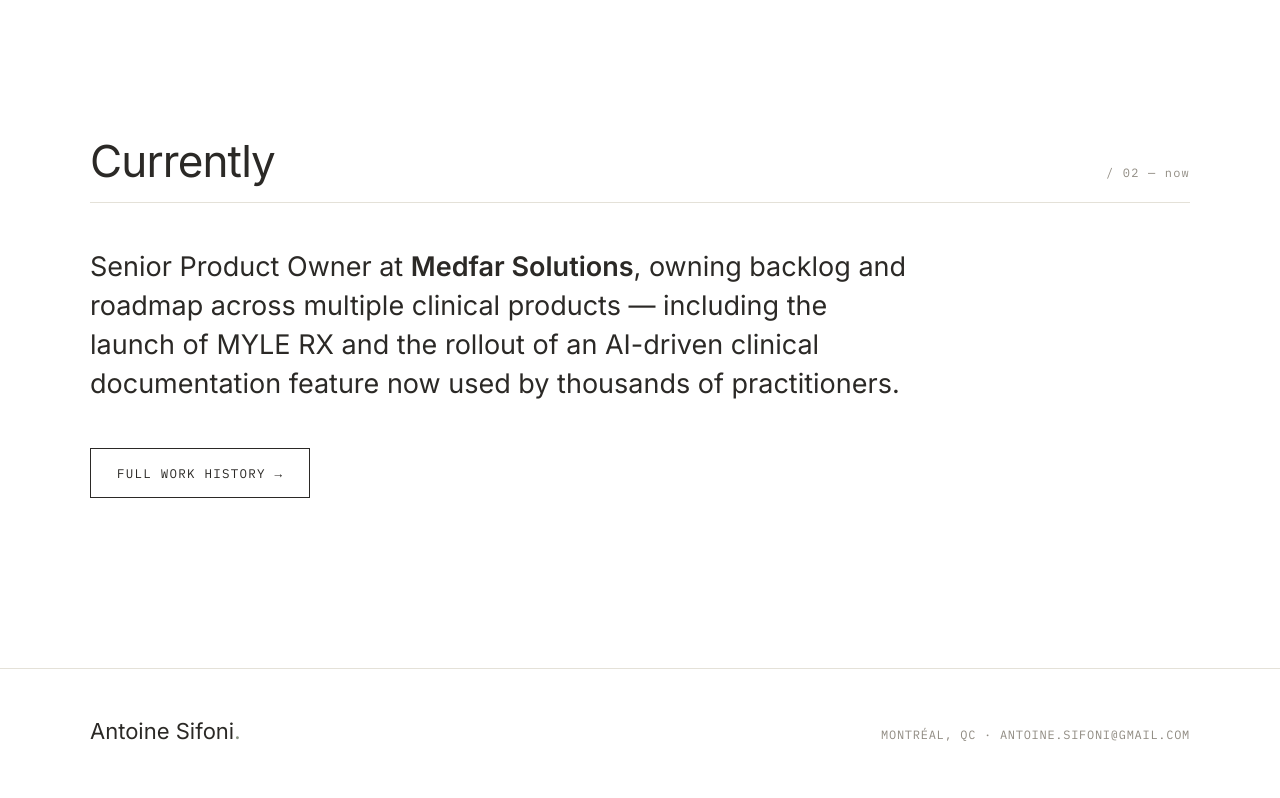
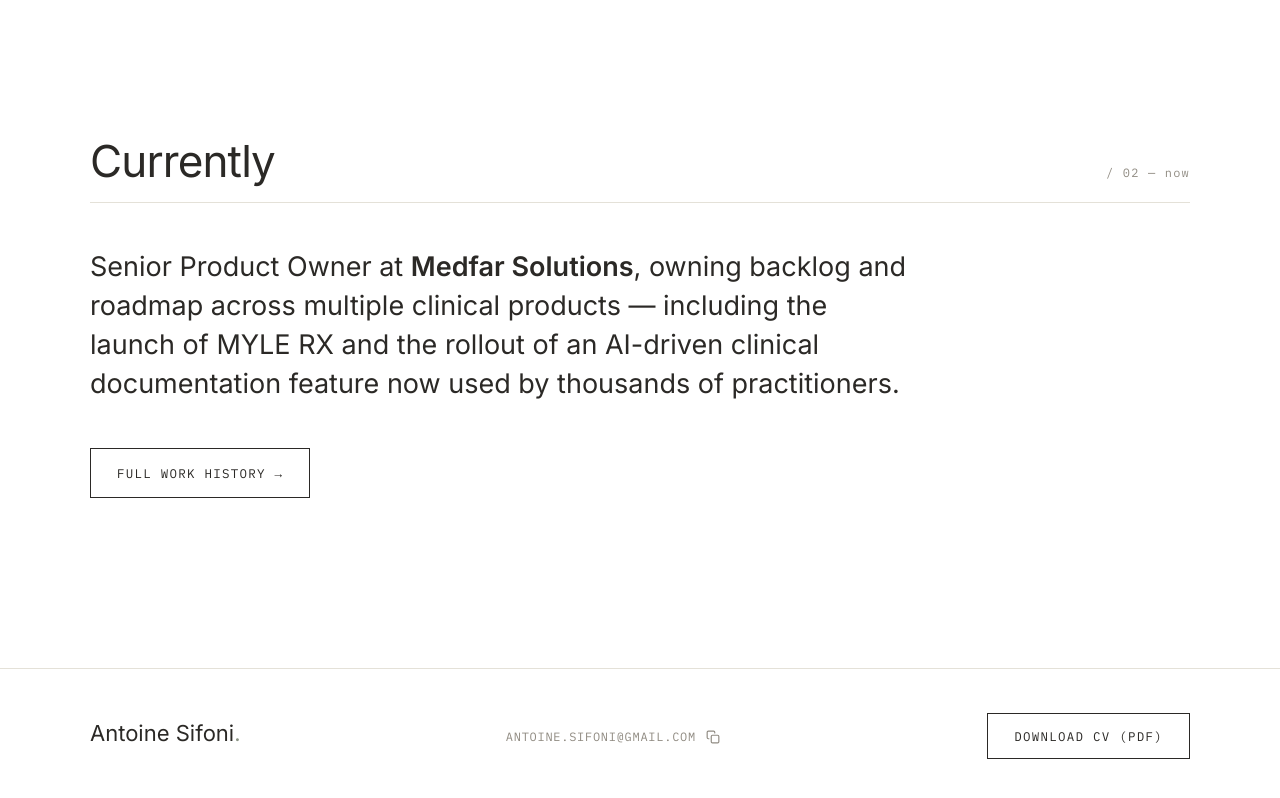
Before and after one commit to wiwiki/sifoni, a plain HTML site: page index.html in a window 1280 px wide. Shown: the part 1731-2529 px from the top of the page. Drawn offline with Linux system fonts and the light colour scheme.

Commit message:
- Add a "Download CV (PDF)" button to the footer on all pages   (placeholder — no action wired up yet). - Add a small copy-to-clipboard icon button beside the footer email   that copies the address and shows a brief checkmark confirmation. - Split the combined location/email meta line and drop the now-redundant   "Montréal, QC" label from the footer. - Give the home metric cells 8px of left padding for alignment.

```diff
--- a/index.html
+++ b/index.html
@@ -107,7 +107,15 @@
 <footer>
   <div class="footer-inner">
     <span class="sig">Antoine Sifoni<span style="color:var(--accent)">.</span></span>
-    <span class="meta">MONTRÉAL, QC · ANTOINE.SIFONI@GMAIL.COM</span>
+    <span class="email-wrap">
+      <span class="meta">ANTOINE.SIFONI@GMAIL.COM</span>
+      <button type="button" class="copy-email" aria-label="Copy email address" title="Copy email"
+        onclick="navigator.clipboard.writeText('antoine.sifoni@gmail.com');var b=this;b.classList.add('copied');b.title='Copied!';setTimeout(function(){b.classList.remove('copied');b.title='Copy email';},1500);">
+        <svg class="ic-copy" viewBox="0 0 24 24" fill="none" stroke="currentColor" stroke-width="2" stroke-linecap="round" stroke-linejoin="round"><rect x="9" y="9" width="13" height="13" rx="2"/><path d="M5 15H4a2 2 0 0 1-2-2V4a2 2 0 0 1 2-2h9a2 2 0 0 1 2 2v1"/></svg>
+        <svg class="ic-check" viewBox="0 0 24 24" fill="none" stroke="currentColor" stroke-width="2" stroke-linecap="round" stroke-linejoin="round"><polyline points="20 6 9 17 4 12"/></svg>
+      </button>
+    </span>
+    <button type="button" class="btn footer-dl">Download CV (PDF)</button>
   </div>
 </footer>
 
--- a/style.css
+++ b/style.css
@@ -117,6 +117,18 @@
 }
 .footer-inner .sig { font-family: var(--serif); font-size: 22px; }
 .footer-inner .meta { font-family: var(--mono); font-size: 12px; color: var(--ink-faint); letter-spacing: 0.06em; }
+.footer-dl { background: none; color: var(--ink); cursor: pointer; }
+.email-wrap { display: inline-flex; align-items: center; gap: 8px; }
+.copy-email {
+  background: none; border: none; padding: 2px; cursor: pointer;
+  color: var(--ink-faint); display: inline-flex; align-items: center;
+  transition: color .2s;
+}
+.copy-email:hover { color: var(--accent); }
+.copy-email svg { width: 14px; height: 14px; display: block; }
+.copy-email .ic-check { display: none; }
+.copy-email.copied .ic-copy { display: none; }
+.copy-email.copied .ic-check { display: block; color: var(--accent); }
 
 /* ── HOME / HERO ───────────────────────────────────────── */
 .hero { padding: clamp(70px, 12vh, 150px) 0 90px; }
@@ -175,7 +187,7 @@
   border-bottom: 1px solid var(--line);
   margin-top: 30px;
 }
-.metric { padding: 30px 24px 30px 0; border-right: 1px solid var(--line); }
+.metric { padding: 30px 24px 30px 8px; border-right: 1px solid var(--line); }
 .metric:last-child { border-right: none; }
 .metric .n {
   font-family: var(--serif);
```
Also changed, not shown: cv.html (+9 -1 lines), projects.html (+9 -1 lines).
